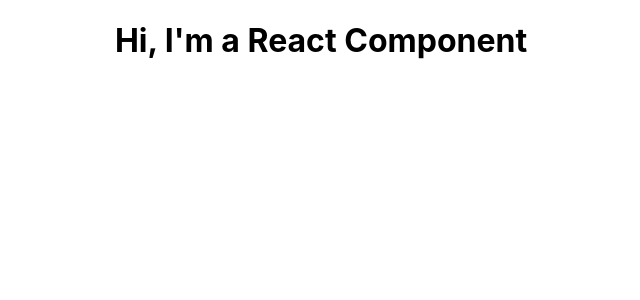
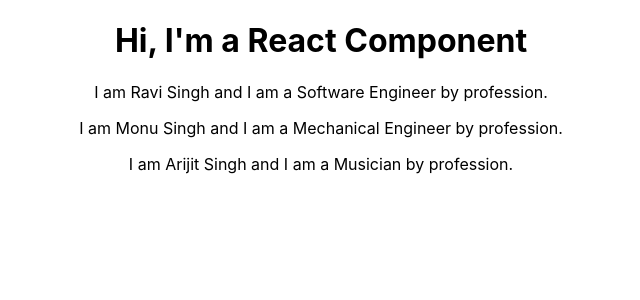
Before and after one commit to shreyai/react-app, a React (Create React App) app: page / in a window 1280 px wide. Shown: the top 300 px of the page, without its empty margins (319-959 px from the left). Built offline with nearby package versions, Linux system fonts and the light colour scheme.

Commit message:
defined a component with props

```diff
--- a/src/App.js
+++ b/src/App.js
@@ -1,11 +1,15 @@
 import React from 'react';
-import logo from './logo.svg';
 import './App.css';
+import Professional from './Professional/Professional';
+
 
 function App() {
   return (
     <div className="App">
       <h1>Hi, I'm a React Component</h1>
+      <Professional name="Ravi Singh" profession="Software Engineer" />
+      <Professional name="Monu Singh" profession="Mechanical Engineer" />
+      <Professional name="Arijit Singh" profession="Musician" />
     </div>
   );
 }
--- /dev/null
+++ b/src/Professional/Professional.js
@@ -0,0 +1,7 @@
+import React from 'react';
+
+const professional = (props) => {
+    return <p>I am {props.name} and I am a {props.profession} by profession.</p>
+}
+
+export default professional;
```
